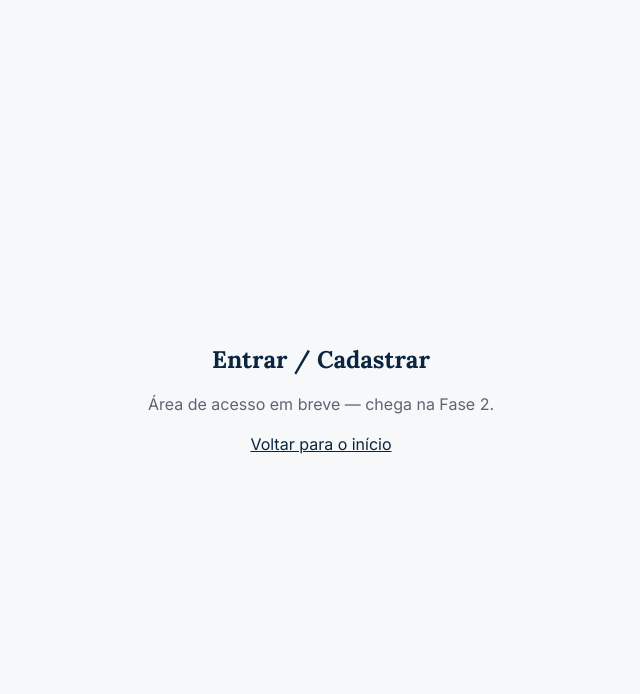
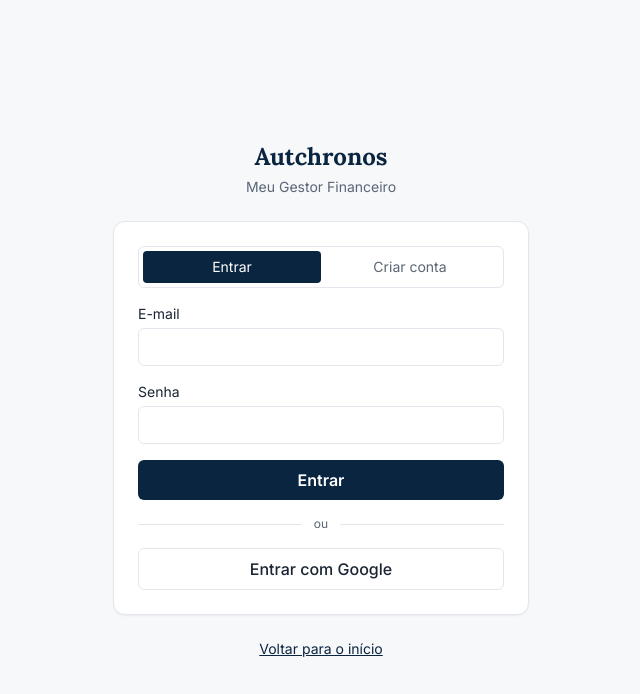
Before and after one commit to autchronos/meu-gestor, a Next.js app: page /entrar in a window 1280 px wide. Shown: the top 694 px of the page, without its empty margins (319-959 px from the left). Built offline with nearby package versions, Linux system fonts and the light colour scheme.

Commit message:
feat: auth e-mail/senha + Google, callback e logout

```diff
--- /dev/null
+++ b/src/app/auth/callback/route.ts
@@ -0,0 +1,15 @@
+import { NextResponse, type NextRequest } from "next/server";
+import { criarClienteServidor } from "@/lib/supabase/servidor";
+
+export async function GET(request: NextRequest) {
+  const { searchParams, origin } = new URL(request.url);
+  const code = searchParams.get("code");
+
+  if (code) {
+    const supabase = criarClienteServidor();
+    await supabase.auth.exchangeCodeForSession(code);
+  }
+
+  // Após autenticar, o /painel decide se manda para o onboarding.
+  return NextResponse.redirect(`${origin}/painel`);
+}
--- a/src/app/entrar/page.tsx
+++ b/src/app/entrar/page.tsx
@@ -1,11 +1,26 @@
 import Link from "next/link";
+import { FormularioAcesso } from "@/components/auth/FormularioAcesso";
+import { BotaoGoogle } from "@/components/auth/BotaoGoogle";
 
 export default function Entrar() {
   return (
-    <main className="mx-auto flex min-h-screen max-w-md flex-col items-center justify-center gap-4 px-4 text-center">
-      <h1 className="font-serif text-2xl font-bold text-marca">Entrar / Cadastrar</h1>
-      <p className="text-texto-suave">Área de acesso em breve — chega na Fase 2.</p>
-      <Link href="/" className="text-marca underline">
+    <main className="mx-auto flex min-h-screen max-w-md flex-col justify-center gap-6 px-4 py-10">
+      <div className="text-center">
+        <Link href="/" className="font-serif text-2xl font-bold text-marca">
+          Autchronos
+        </Link>
+        <p className="mt-1 text-sm text-texto-suave">Meu Gestor Financeiro</p>
+      </div>
+
+      <div className="rounded-xl border border-borda bg-superficie p-6 shadow-sm">
+        <FormularioAcesso />
+        <div className="my-4 flex items-center gap-3 text-xs text-texto-suave">
+          <span className="h-px flex-1 bg-borda" />ou<span className="h-px flex-1 bg-borda" />
+        </div>
+        <BotaoGoogle />
+      </div>
+
+      <Link href="/" className="text-center text-sm text-marca underline">
         Voltar para o início
       </Link>
     </main>
--- /dev/null
+++ b/src/app/painel/acoes.ts
@@ -0,0 +1,9 @@
+"use server";
+import { redirect } from "next/navigation";
+import { criarClienteServidor } from "@/lib/supabase/servidor";
+
+export async function sair() {
+  const supabase = criarClienteServidor();
+  await supabase.auth.signOut();
+  redirect("/entrar");
+}
--- /dev/null
+++ b/src/components/auth/BotaoGoogle.tsx
@@ -0,0 +1,22 @@
+"use client";
+import { criarClienteBrowser } from "@/lib/supabase/cliente";
+
+export function BotaoGoogle() {
+  async function entrarComGoogle() {
+    const supabase = criarClienteBrowser();
+    await supabase.auth.signInWithOAuth({
+      provider: "google",
+      options: { redirectTo: `${window.location.origin}/auth/callback` },
+    });
+  }
+
+  return (
+    <button
+      type="button"
+      onClick={entrarComGoogle}
+      className="w-full rounded-md border border-borda bg-superficie px-4 py-2 font-medium text-texto transition-colors hover:bg-fundo"
+    >
+      Entrar com Google
+    </button>
+  );
+}
--- /dev/null
+++ b/src/components/auth/FormularioAcesso.tsx
@@ -0,0 +1,117 @@
+"use client";
+import { useState } from "react";
+import { useRouter } from "next/navigation";
+import { criarClienteBrowser } from "@/lib/supabase/cliente";
+import { validarEmail, validarSenha } from "@/lib/auth/validaLogin";
+
+type Modo = "entrar" | "cadastrar";
+
+export function FormularioAcesso() {
+  const router = useRouter();
+  const [modo, setModo] = useState<Modo>("entrar");
+  const [email, setEmail] = useState("");
+  const [senha, setSenha] = useState("");
+  const [erro, setErro] = useState<string | null>(null);
+  const [aviso, setAviso] = useState<string | null>(null);
+  const [carregando, setCarregando] = useState(false);
+
+  async function enviar(e: React.FormEvent) {
+    e.preventDefault();
+    setErro(null);
+    setAviso(null);
+
+    if (!validarEmail(email)) {
+      setErro("Informe um e-mail válido.");
+      return;
+    }
+    const v = validarSenha(senha);
+    if (!v.ok) {
+      setErro(v.erro!);
+      return;
+    }
+
+    setCarregando(true);
+    const supabase = criarClienteBrowser();
+
+    if (modo === "cadastrar") {
+      const { error } = await supabase.auth.signUp({
+        email,
+        password: senha,
+        options: { emailRedirectTo: `${window.location.origin}/auth/callback` },
+      });
+      setCarregando(false);
+      if (error) {
+        setErro(error.message);
+        return;
+      }
+      setAviso("Enviamos um e-mail de confirmação. Confirme para entrar.");
+      return;
+    }
+
+    const { error } = await supabase.auth.signInWithPassword({
+      email,
+      password: senha,
+    });
+    setCarregando(false);
+    if (error) {
+      setErro("E-mail ou senha incorretos.");
+      return;
+    }
+    router.push("/painel");
+    router.refresh();
+  }
+
+  return (
+    <form onSubmit={enviar} className="flex flex-col gap-4">
+      <div className="flex rounded-md border border-borda p-1 text-sm">
+        <button
+          type="button"
+          onClick={() => setModo("entrar")}
+          className={`flex-1 rounded px-3 py-1.5 ${modo === "entrar" ? "bg-marca text-white" : "text-texto-suave"}`}
+        >
+          Entrar
+        </button>
+        <button
+          type="button"
+          onClick={() => setModo("cadastrar")}
+          className={`flex-1 rounded px-3 py-1.5 ${modo === "cadastrar" ? "bg-marca text-white" : "text-texto-suave"}`}
+        >
+          Criar conta
+        </button>
+      </div>
+
+      <label className="flex flex-col gap-1 text-sm">
+        E-mail
+        <input
+          type="email"
+          value={email}
+          onChange={(e) => setEmail(e.target.value)}
+          className="rounded-md border border-borda bg-superficie px-3 py-2 text-texto"
+          autoComplete="email"
+        />
+      </label>
+
+      <label className="flex flex-col gap-1 text-sm">
+        Senha
+        <input
+          type="password"
+          value={senha}
+          onChange={(e) => setSenha(e.target.value)}
+          className="rounded-md border border-borda bg-superficie px-3 py-2 text-texto"
+          autoComplete={modo === "entrar" ? "current-password" : "new-password"}
+        />
+      </label>
+
+      {erro && <p className="text-sm text-saida">{erro}</p>}
+      {aviso && <p className="text-sm text-entrada">{aviso}</p>}
+
+      <button
+        type="submit"
+        disabled={carregando}
+        className="rounded-md bg-marca px-4 py-2 font-semibold text-white transition-opacity hover:opacity-90 disabled:opacity-60"
+      >
+        {carregando ? "Aguarde..." : modo === "entrar" ? "Entrar" : "Criar conta"}
+      </button>
+    </form>
+  );
+}
--- /dev/null
+++ b/src/lib/auth/validaLogin.ts
@@ -0,0 +1,10 @@
+export function validarEmail(email: string): boolean {
+  return /^[^\s@]+@[^\s@]+\.[^\s@]+$/.test(email.trim());
+}
+
+export function validarSenha(senha: string): { ok: boolean; erro?: string } {
+  if (senha.length < 6) {
+    return { ok: false, erro: "A senha precisa ter ao menos 6 caracteres." };
+  }
+  return { ok: true };
+}
```
Also changed, not shown: 1 other file (tests, documents, lock files or other folders).
